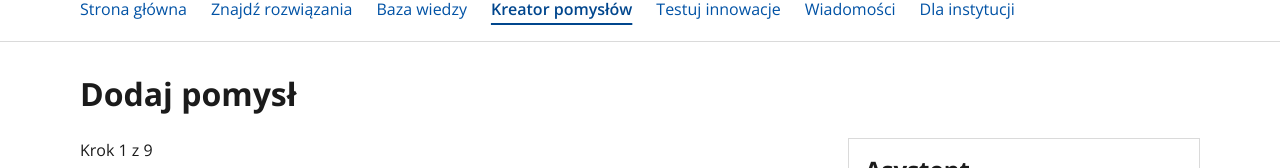
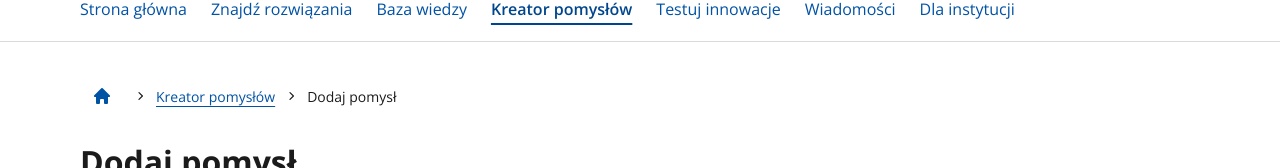
Before and after one commit to imflawlezz/hackyeah-2026, a Next.js app: page /ideas/new in a window 1280 px wide. Shown: the part 162-330 px from the top of the page. Built offline with nearby package versions, Linux system fonts and the light colour scheme; no server answers; the database is empty.

Commit message:
feat(layout): add breadcrumbs to the idea and new message pages
Co-Authored-By: Claude Opus 5.5 <noreply@anthropic.com>

```diff
--- a/src/app/(public)/ideas/[id]/page.tsx
+++ b/src/app/(public)/ideas/[id]/page.tsx
@@ -32,7 +32,7 @@ export default async function IdeaDetailsPage({
   }
 
   return (
-    <IdeaWorkspace idea={idea}>
+    <IdeaWorkspace idea={idea} crumb={idea.title}>
       {idea.status === "draft" && user && idea.authorId === user.id ? (
         <p>
           <Link
--- a/src/app/(public)/ideas/new/page.tsx
+++ b/src/app/(public)/ideas/new/page.tsx
@@ -1,5 +1,6 @@
 import type { Metadata } from "next";
 import { IdeaWizard, type WizardDraft } from "@/components/ideas/idea-wizard";
+import { Breadcrumbs } from "@/components/layout/breadcrumbs";
 import { getCurrentUser } from "@/lib/auth/session";
 import { getActiveGrantCall } from "@/lib/data/grant-calls";
 import { getIdea } from "@/lib/data/ideas";
@@ -35,11 +36,15 @@ export default async function NewIdeaPage({
   const localDraftId = draftId?.startsWith("local-") ? draftId : undefined;
   const editing = Boolean(initialDraft || localDraftId);
 
+  const title = editing ? "Edytuj szkic pomysłu" : "Dodaj pomysł";
+
   return (
     <div className="flex flex-col gap-6">
-      <h1 className="text-3xl text-heading">
-        {editing ? "Edytuj szkic pomysłu" : "Dodaj pomysł"}
-      </h1>
+      <Breadcrumbs
+        items={[{ href: "/ideas", label: "Kreator pomysłów" }]}
+        current={title}
+      />
+      <h1 className="text-3xl text-heading">{title}</h1>
       <IdeaWizard
         // A fresh instance per draft, so a new idea never inherits old state.
         key={initialDraft?.id ?? localDraftId ?? "new"}
--- a/src/components/ideas/idea-workspace.tsx
+++ b/src/components/ideas/idea-workspace.tsx
@@ -4,6 +4,7 @@ import type { ReactNode } from "react";
 import { ChatBubbleLeftRightIcon } from "@heroicons/react/24/outline";
 import type { Idea } from "@/types";
 import { AssistantPanel } from "@/components/ideas/assistant-panel";
+import { Breadcrumbs } from "@/components/layout/breadcrumbs";
 import { buttonVariants } from "@/components/ui/button";
 import {
   Sheet,
@@ -15,13 +16,24 @@ import {
 
 export function IdeaWorkspace({
   idea,
+  crumb,
   children,
 }: {
   idea?: Partial<Idea>;
+  /** Label of the current page in the breadcrumb trail. */
+  crumb?: string;
   children: ReactNode;
 }) {
   return (
     <>
+      {crumb ? (
+        <div className="mb-5">
+          <Breadcrumbs
+            items={[{ href: "/ideas", label: "Kreator pomysłów" }]}
+            current={crumb}
+          />
+        </div>
+      ) : null}
       <div className="mb-6 lg:hidden">
         <Sheet>
           <SheetTrigger className={buttonVariants({ variant: "outline" })}>
--- a/src/components/ideas/local-idea-page.tsx
+++ b/src/components/ideas/local-idea-page.tsx
@@ -36,7 +36,7 @@ export function LocalIdeaPage({
   }
 
   return (
-    <IdeaWorkspace idea={idea}>
+    <IdeaWorkspace idea={idea} crumb={idea.title}>
       {idea.status === "draft" ? (
         <p>
           <Link
--- a/src/components/messages/new-message-form.tsx
+++ b/src/components/messages/new-message-form.tsx
@@ -17,6 +17,7 @@ import {
   errorItems,
   useFocusErrorSummary,
 } from "@/components/forms/error-summary";
+import { Breadcrumbs } from "@/components/layout/breadcrumbs";
 import { FieldError } from "@/components/testing/fields";
 import { cn } from "@/lib/utils";
 
@@ -87,6 +88,10 @@ export function NewMessageForm({
   }
   return (
     <div className="mx-auto max-w-3xl space-y-6">
+      <Breadcrumbs
+        items={[{ href: "/messages", label: "Wiadomości" }]}
+        current="Napisz wiadomość"
+      />
       <h1 className="text-3xl text-heading">Napisz wiadomość</h1>
       {demo && <DemoBanner />}
       {(innovationId || ideaId) && (
```
